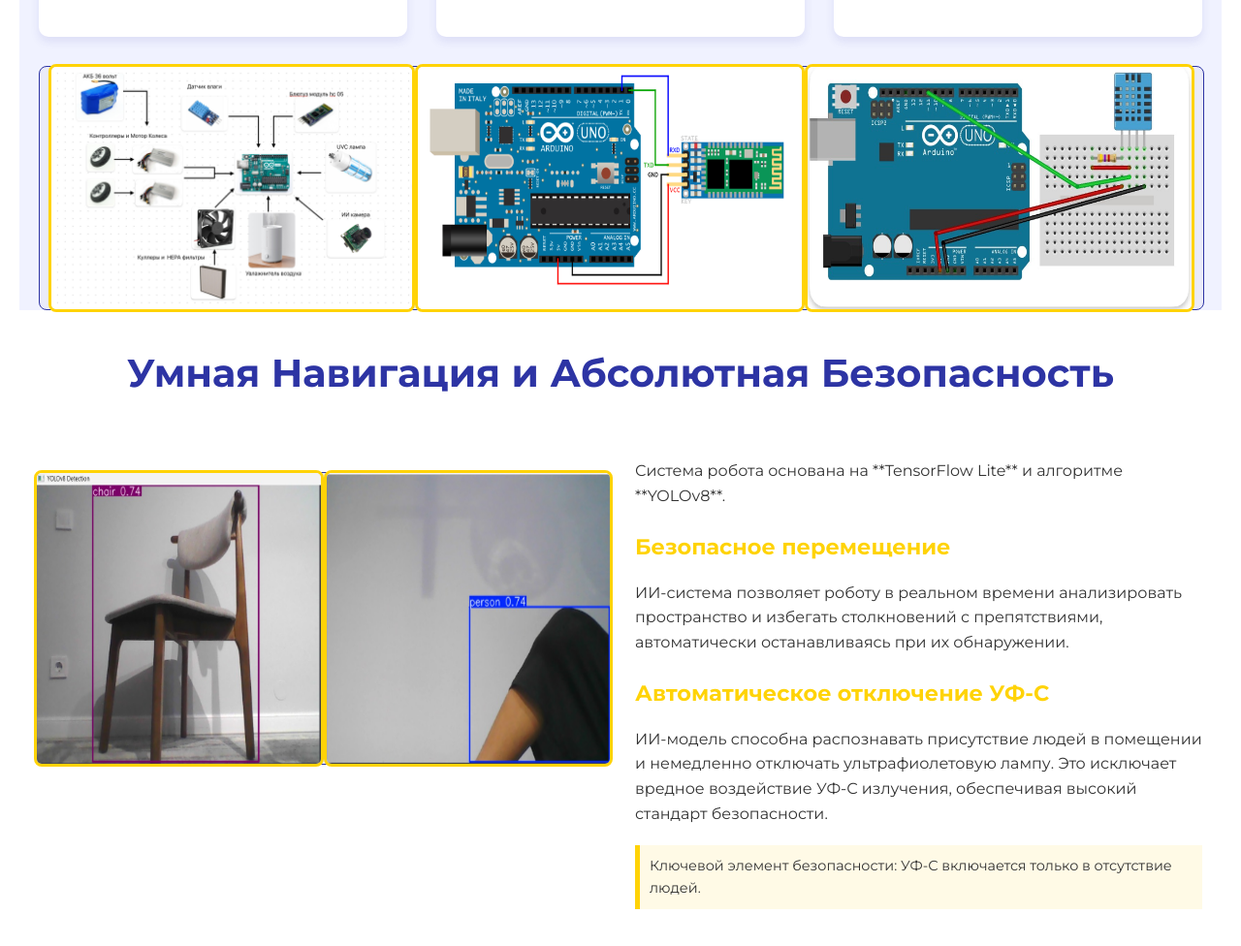
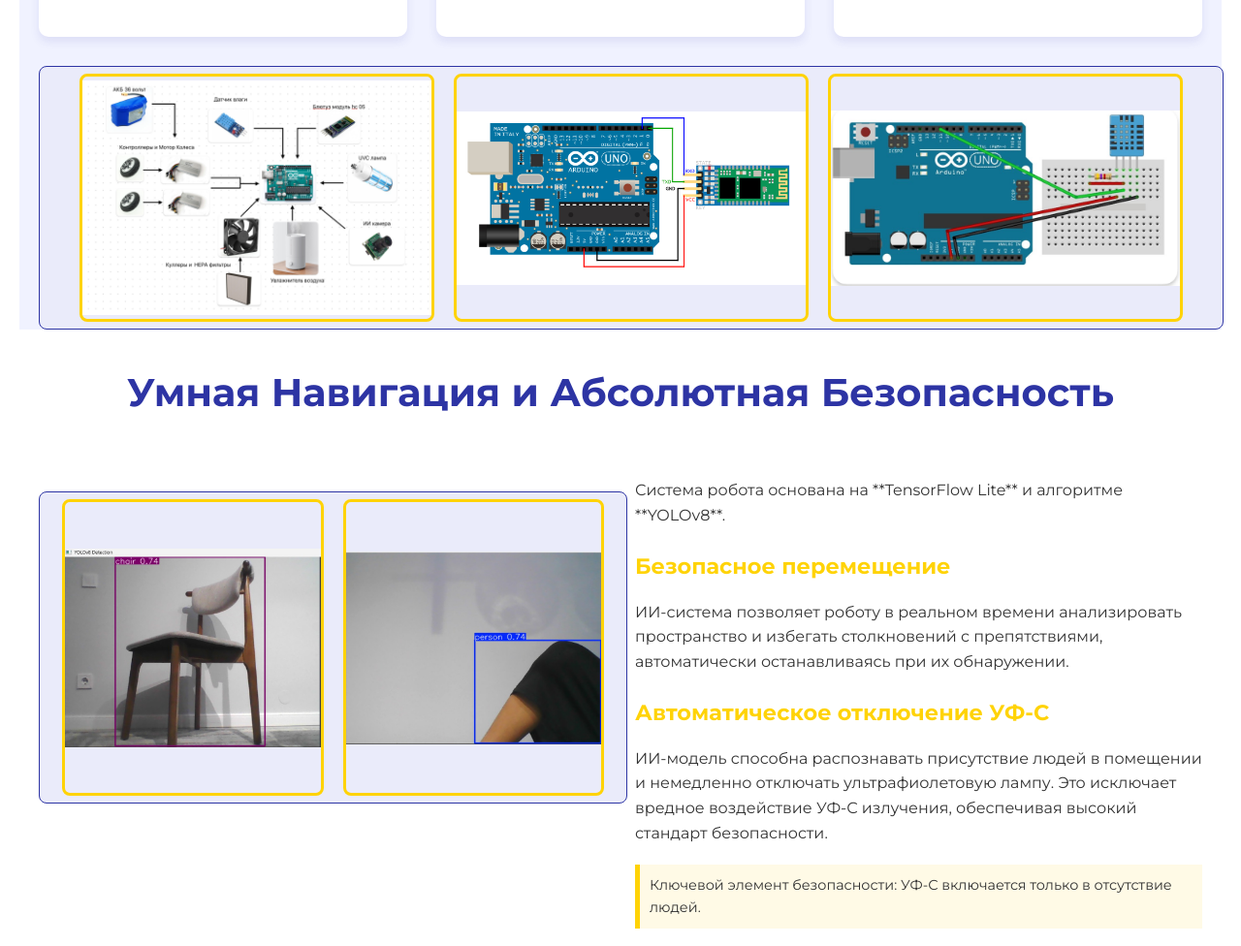
Before and after one commit to BalgynBot/Site, a plain HTML site: page index.html in a window 1280 px wide. Shown: the part 1368-2344 px from the top of the page at 97% size. Drawn offline with Linux system fonts and the light colour scheme.

Commit message:
Update index.html

```diff
--- a/index.html
+++ b/index.html
@@ -73,7 +73,7 @@
          color: var(--white);
          padding: 100px 0 60px 0;
          text-align: center;
-         /* ИСПРАВЛЕНИЕ: УБРАН clip-path для ровного фона */
+         /* ИСПРАВЛЕНО: УБРАН clip-path для ровного фона */
       }
 
       #hero h1 {
@@ -350,7 +350,7 @@
             height: 200px;
          }
 
-         /* НОВЫЕ СТИЛИ ДЛЯ РАБОТЫ С НЕСКОЛЬКИМИ ИЗОБРАЖЕНИЯМИ */
+         /* НОВЫЕ СТИЛЫ ДЛЯ РАБОТЫ СО СКРОЛЛ-ГАЛЕРЕЯМИ */
          .image-gallery-mobile-scroll {
             display: flex; /* Делаем их строкой */
             gap: 10px; /* Добавляем небольшой отступ между изображениями */
@@ -358,12 +358,15 @@
             padding-bottom: 5px; /* Небольшой отступ, чтобы не обрезался скроллбар */
             width: 100%; /* Занимаем всю ширину */
             justify-content: flex-start; /* Начинаем слева */
+            align-items: stretch;
          }
 
          /* Изображения внутри галереи */
          .image-gallery-mobile-scroll img {
             min-width: 80%; /* Каждое изображение занимает 80% ширины, чтобы можно было скроллить */
-            height: auto;
+            max-width: none; /* Убираем ограничение max-width для мобильного */
+            height: 90%;
+            object-fit: contain;
          }
 
          /* Скрываем второе и последующие изображения, если не нужен скролл */
@@ -371,9 +374,8 @@
              display: none !important;
          }
 
-         /* Для одиночных изображений в плейсхолдере, чтобы они занимали всю ширину */
+         /* Для одиночных изображений в плейсхолдере */
          .image-placeholder-small > img:not(.image-gallery-mobile-scroll img):not(.hide-on-mobile) {
-             /* Указываем родителю, что он должен быть flex-контейнером, если внутри только 1 картинка, чтобы она центрировалась */
              width: 100% !important;
              height: 100% !important;
              object-fit: contain;
@@ -386,14 +388,34 @@
          .image-gallery-mobile-scroll {
              display: flex;
              overflow-x: visible;
+             /* ИСПРАВЛЕНО: Теперь просто центрируем и добавляем gap */
+             justify-content: center; /* Центрируем изображения */
+             gap: 20px; /* Добавляем небольшой зазор между ними */
+             align-items: center;
          }
          /* Изображения внутри галереи */
          .image-gallery-mobile-scroll img {
             min-width: auto; /* Отменяем 80% ширины */
+            height: 100%;
+            object-fit: contain;
          }
          /* Показываем скрытые на мобильном изображения */
          .hide-on-mobile {
             display: block !important;
+         }
+
+         /* СПЕЦИАЛЬНЫЕ ПРАВИЛА ДЛЯ ИЗОБРАЖЕНИЙ НА НОУТБУКЕ: */
+         /* 1. AI-изображения (2 шт.) */
+         #ai-safety .ai-image img {
+            max-width: 45%;
+         }
+         /* 2. Feature-изображения (3 шт.) */
+         #features .image-gallery-mobile-scroll img {
+            max-width: 30%;
+         }
+         /* 3. Comparison-изображения (2 шт.) */
+         .comparison-image img {
+            max-width: 45%;
          }
       }
    </style>
@@ -449,13 +471,13 @@
                установлен в задней части корпуса для равномерного распределения влаги.</p>
          </div>
       </div>
-      <div class="image-placeholder-small image-gallery-mobile-scroll" style="height: 250px;">
+      <div class="image-placeholder-small image-gallery-mobile-scroll" style="height: 250px; padding: 10px;">
          <img src="Снимок экрана 2025-10-25 в 21.15.22.jpg.png" alt="Схема очистки"
-            style="max-width:33%;height:100%;border-radius:8px;border:3px solid var(--accent-color);">
+            style="border-radius:8px;border:3px solid var(--accent-color);">
          <img src="Снимок экрана 2025-10-25 в 21.26.14.png" alt="Схема дезинфекции"
-            style="max-width:33%;height:100%;border-radius:8px;border:3px solid var(--accent-color);">
+            style="border-radius:8px;border:3px solid var(--accent-color);">
          <img src="Снимок экрана 2025-10-25 в 21.28.18.png" alt="Схема увлажнения"
-            style="max-width:33%;height:100%;border-radius:8px;border:3px solid var(--accent-color);">
+            style="border-radius:8px;border:3px solid var(--accent-color);">
       </div>
    </section>
 
@@ -463,12 +485,12 @@
       <h2>Умная Навигация и Абсолютная Безопасность</h2>
       <div class="ai-blocks">
          <div class="ai-image">
-            <div class="image-placeholder-small image-gallery-mobile-scroll" style="height: 300px;">
+            <div class="image-placeholder-small image-gallery-mobile-scroll" style="height: 300px; padding: 10px;">
                <img src="WhatsApp Image 2025-09-16 at 22.41.18.jpeg" alt="Робот в движении"
-                  style="max-width:50%;height:100%;border-radius:8px;border:3px solid var(--accent-color);">
+                  style="border-radius:8px;border:3px solid var(--accent-color);">
 
                <img src="WhatsApp Image 2025-09-16 at 22.27.39.jpeg" alt="Детали робота"
-                  style="max-width:50%;height:100%;border-radius:8px;border:3px solid var(--accent-color);">
+                  style="border-radius:8px;border:3px solid var(--accent-color);">
             </div>
          </div>
          <div class="ai-content">
@@ -508,11 +530,11 @@
       <p style="margin-top: 20px; font-weight: 600;">Гипотеза подтверждена: мобильный подход BalǵynBot признан
          оптимальным решением.</p>
 
-      <div class="comparison-image image-gallery-mobile-scroll" style="height: 250px;">
+      <div class="comparison-image image-gallery-mobile-scroll" style="height: 250px; padding: 10px;">
          <img src="Снимок экрана 2025-10-25 в 21.35.51.png" alt="График стационарного прибора"
-            style="max-width:49%;height:100%;border-radius:8px;border:3px solid var(--accent-color);">
+            style="border-radius:8px;border:3px solid var(--accent-color);">
          <img src="Снимок экрана 2025-10-25 в 21.36.07.png" alt="График BalǵynBot"
-            style="max-width:49%;height:100%;border-radius:8px;border:3px solid var(--accent-color);">
+            style="border-radius:8px;border:3px solid var(--accent-color);">
       </div>
    </section>
 
```
